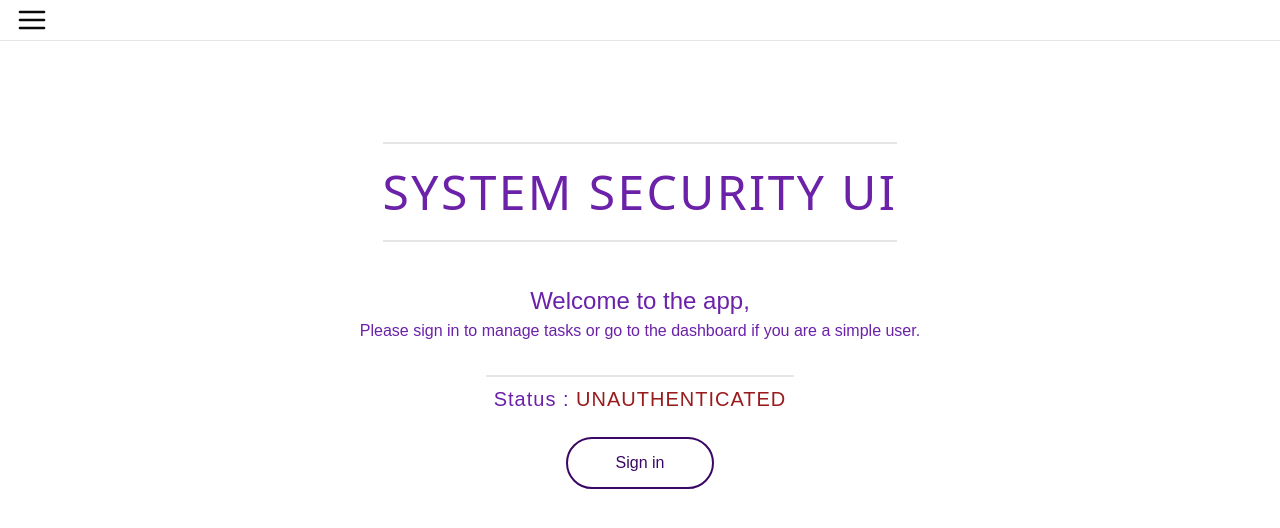
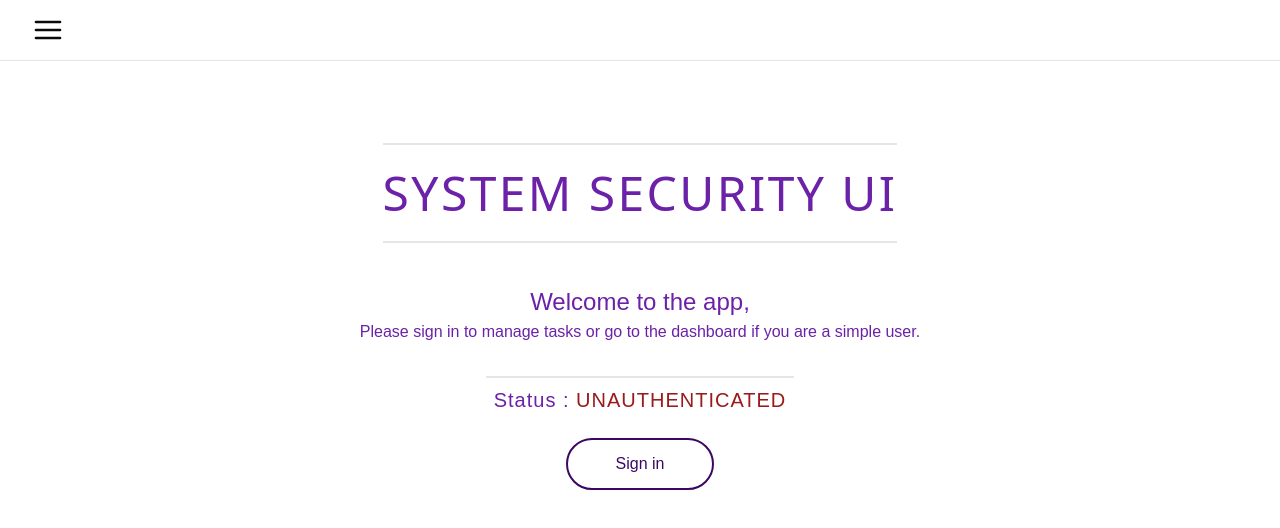
Before and after one commit to bterpperoni/Client_Connect, a Next.js app: page / in a window 1280 px wide. Shown: the top 528 px of the page. Built offline with nearby package versions, Linux system fonts and the light colour scheme; no server answers; the database is empty.

Commit message:
fix nav menu size when authenticated and unauthenticated

```diff
--- a/src/app/components/nav.tsx
+++ b/src/app/components/nav.tsx
@@ -73,8 +73,9 @@ export default function SimpleNav({ taskID }: { taskID?: number }) {
   }, [taskID, tasks]);
 
   return (
-    <nav className="w-full bg-background h-[60.2px]">
-      <div className="container mx-auto px-4">
+    <>
+      <nav className="w-full flex items-center  bg-background h-[60.2px]">
+        <div className="container mx-4 px-4">
           <div className="flex items-center justify-start h-max py-1 space-x-4">
             <div className="flex h-full items-center justify-between w-full">
               <Sheet>
@@ -101,7 +102,9 @@ export default function SimpleNav({ taskID }: { taskID?: number }) {
                       </Btn>
                       <br />
                       <Btn
-                      href={session ? "/api/auth/signout" : "/api/auth/signin"}
+                        href={
+                          session ? "/api/auth/signout" : "/api/auth/signin"
+                        }
                       >
                         {session ? "Sign out" : "Sign in"}
                       </Btn>
@@ -109,7 +112,9 @@ export default function SimpleNav({ taskID }: { taskID?: number }) {
                     <br />
                     {status === "authenticated" && (
                       <div className="my-6">
-                      <SheetTitle className="text-center">Services</SheetTitle>
+                        <SheetTitle className="text-center">
+                          Services
+                        </SheetTitle>
                         <Btn
                           classList="mt-2"
                           percentageWidth={100}
@@ -154,7 +159,8 @@ export default function SimpleNav({ taskID }: { taskID?: number }) {
             </div>
           </div>
         </div>
+      </nav>
       <Separator />
-    </nav>
+    </>
   );
 }
--- a/src/app/layout.tsx
+++ b/src/app/layout.tsx
@@ -12,9 +12,7 @@ export default function RootLayout({
       <html lang="en">
         <body>
           <header>
-            <nav>
               <SimpleNav />
-            </nav>
           </header>
           <main className="">{children}</main>
         </body>
```
Lines whose indentation alone changed are shown as unchanged.
